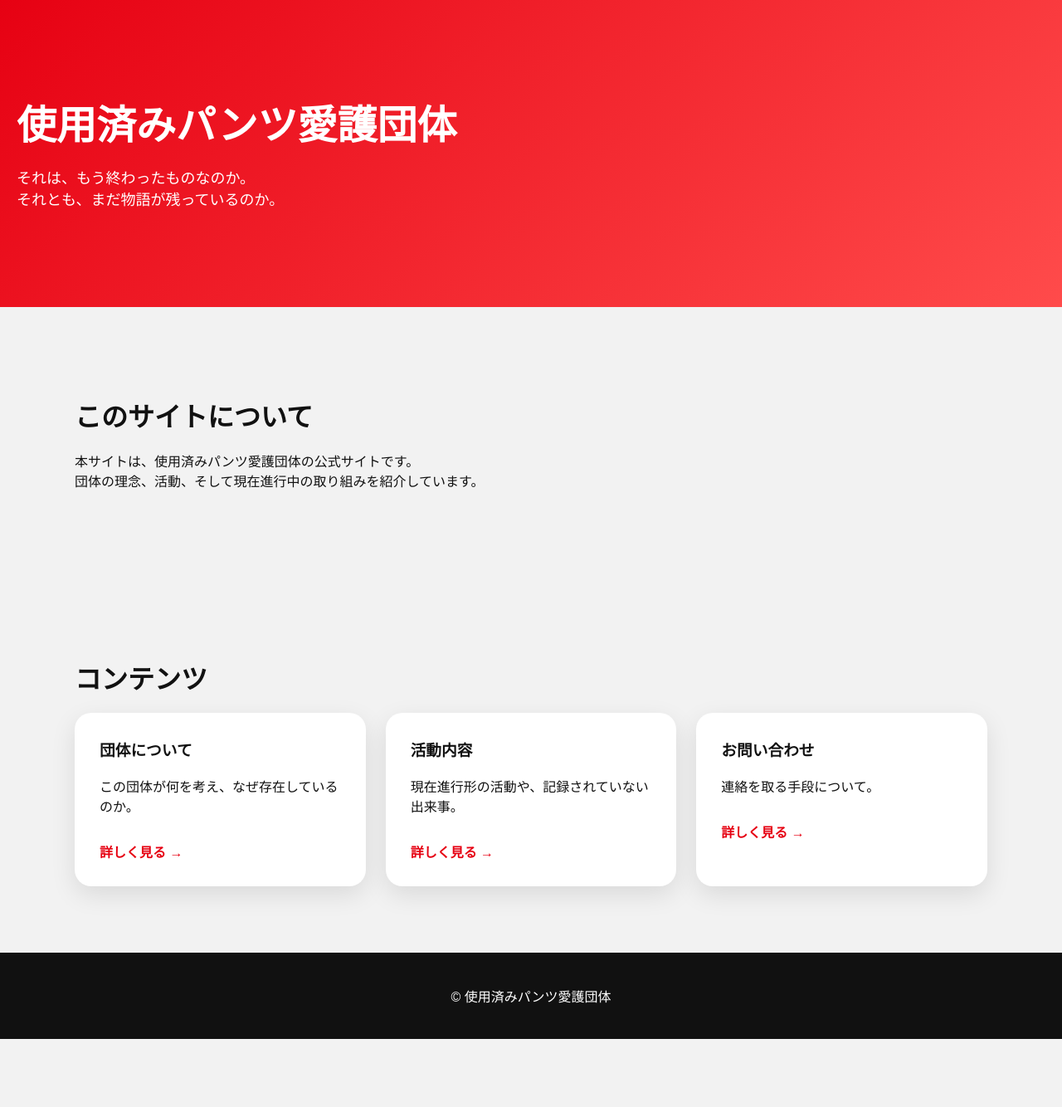
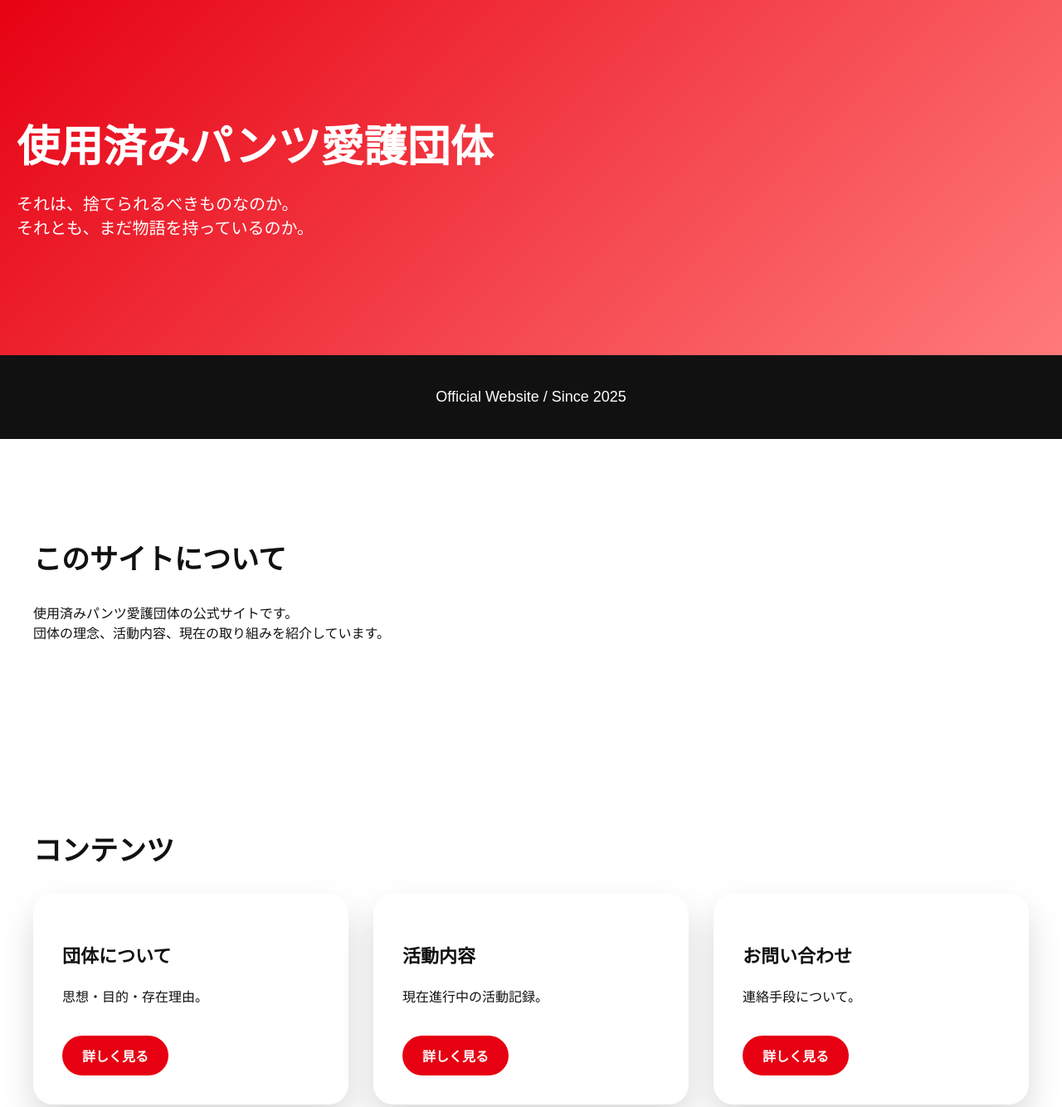
Before and after one commit to ajinori-13/already-used-pants, a plain HTML site: page index.html in a window 1280 px wide. Shown: the part 20-1354 px from the top of the page at 83% size. Before the commit the page ends 1272 px from the top, so only its background shows below. Drawn offline with Linux system fonts and the light colour scheme.

Commit message:
Update index.html

```diff
--- a/index.html
+++ b/index.html
@@ -9,122 +9,129 @@
 body {
   margin: 0;
   font-family: sans-serif;
-  background: #f2f2f2;
+  background: #fff;
   color: #111;
 }
 
-/* ===== ヒーロー ===== */
+/* ===== HERO ===== */
 .hero {
-  background: linear-gradient(135deg, #e60012, #ff4b4b);
+  background: linear-gradient(135deg, #e60012, #ff7a7a);
   color: white;
-  padding: 100px 20px;
+  padding: 120px 20px;
 }
 
 .hero h1 {
-  font-size: 48px;
+  font-size: 52px;
   margin-bottom: 10px;
 }
 
 .hero p {
-  font-size: 18px;
-  max-width: 600px;
+  font-size: 20px;
+  max-width: 700px;
 }
 
-/* ===== 共通セクション ===== */
+/* ===== 帯 ===== */
+.band {
+  background: #111;
+  color: white;
+  padding: 40px 20px;
+  text-align: center;
+  font-size: 18px;
+}
+
+/* ===== セクション ===== */
 section {
-  padding: 80px 20px;
-  max-width: 1100px;
+  padding: 90px 20px;
+  max-width: 1200px;
   margin: auto;
 }
 
 .section-title {
-  font-size: 32px;
-  margin-bottom: 20px;
+  font-size: 34px;
+  margin-bottom: 30px;
 }
 
 /* ===== カード ===== */
 .cards {
   display: grid;
   grid-template-columns: repeat(auto-fit, minmax(260px, 1fr));
-  gap: 24px;
+  gap: 30px;
 }
 
 .card {
   background: white;
-  border-radius: 20px;
-  padding: 30px;
-  box-shadow: 0 10px 30px rgba(0,0,0,0.1);
+  border-radius: 24px;
+  padding: 35px;
+  box-shadow: 0 20px 40px rgba(0,0,0,0.15);
 }
 
 .card h3 {
-  margin-top: 0;
+  font-size: 22px;
 }
 
 .card a {
   display: inline-block;
-  margin-top: 15px;
-  color: #e60012;
+  margin-top: 20px;
+  padding: 12px 24px;
+  background: #e60012;
+  color: white;
+  text-decoration: none;
+  border-radius: 999px;
   font-weight: bold;
-  text-decoration: none;
 }
 
 /* ===== フッター ===== */
 footer {
   background: #111;
   color: white;
+  padding: 50px 20px;
   text-align: center;
-  padding: 40px 20px;
 }
 </style>
 </head>
 
 <body>
 
-<!-- ヒーロー -->
 <div class="hero">
   <h1>使用済みパンツ愛護団体</h1>
   <p>
-    それは、もう終わったものなのか。<br>
-    それとも、まだ物語が残っているのか。
+    それは、捨てられるべきものなのか。<br>
+    それとも、まだ物語を持っているのか。
   </p>
 </div>
 
-<!-- セクション：説明 -->
+<div class="band">
+  Official Website / Since 2025
+</div>
+
 <section>
   <h2 class="section-title">このサイトについて</h2>
   <p>
-    本サイトは、使用済みパンツ愛護団体の公式サイトです。<br>
-    団体の理念、活動、そして現在進行中の取り組みを紹介しています。
+    使用済みパンツ愛護団体の公式サイトです。<br>
+    団体の理念、活動内容、現在の取り組みを紹介しています。
   </p>
 </section>
 
-<!-- セクション：コンテンツ -->
 <section>
   <h2 class="section-title">コンテンツ</h2>
 
   <div class="cards">
     <div class="card">
       <h3>団体について</h3>
-      <p>
-        この団体が何を考え、なぜ存在しているのか。
-      </p>
-      <a href="about.html">詳しく見る →</a>
+      <p>思想・目的・存在理由。</p>
+      <a href="about.html">詳しく見る</a>
     </div>
 
     <div class="card">
       <h3>活動内容</h3>
-      <p>
-        現在進行形の活動や、記録されていない出来事。
-      </p>
-      <a href="activity.html">詳しく見る →</a>
+      <p>現在進行中の活動記録。</p>
+      <a href="activity.html">詳しく見る</a>
     </div>
 
     <div class="card">
       <h3>お問い合わせ</h3>
-      <p>
-        連絡を取る手段について。
-      </p>
-      <a href="contact.html">詳しく見る →</a>
+      <p>連絡手段について。</p>
+      <a href="contact.html">詳しく見る</a>
     </div>
   </div>
 </section>
```
